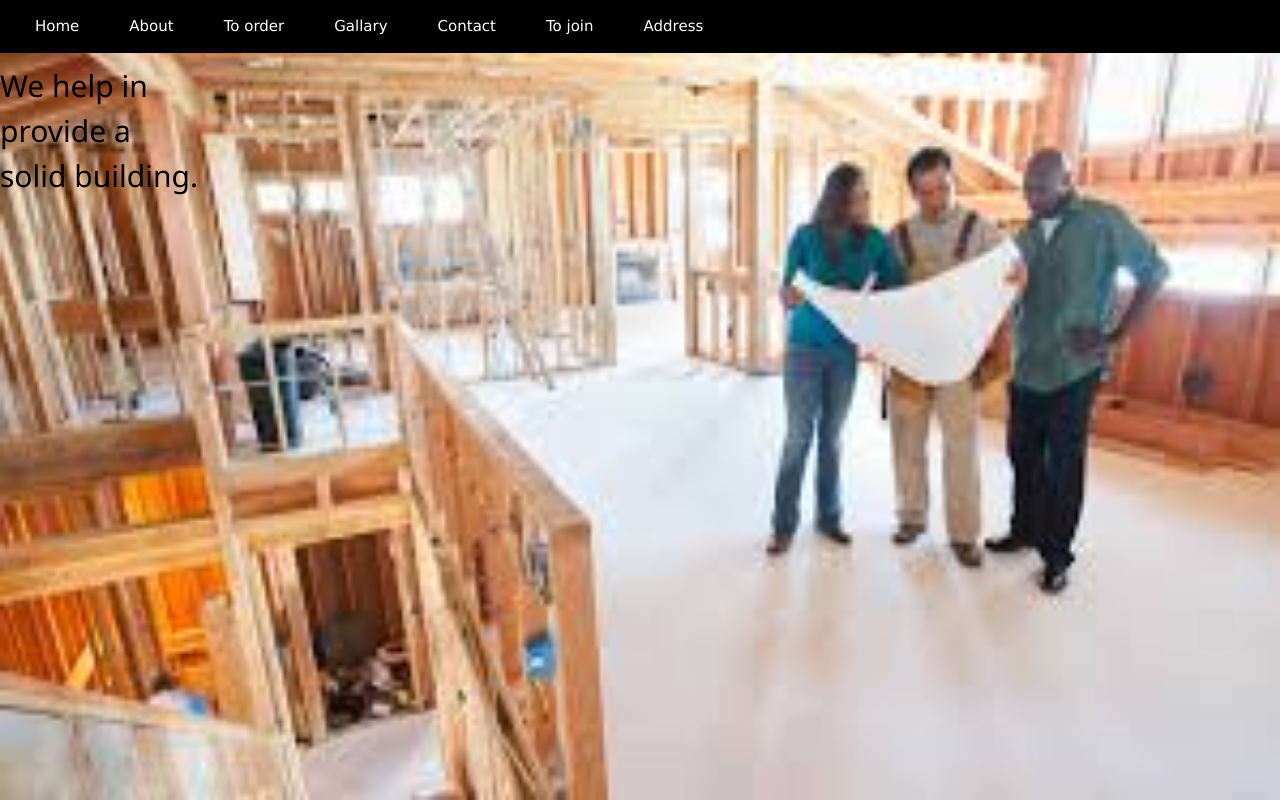
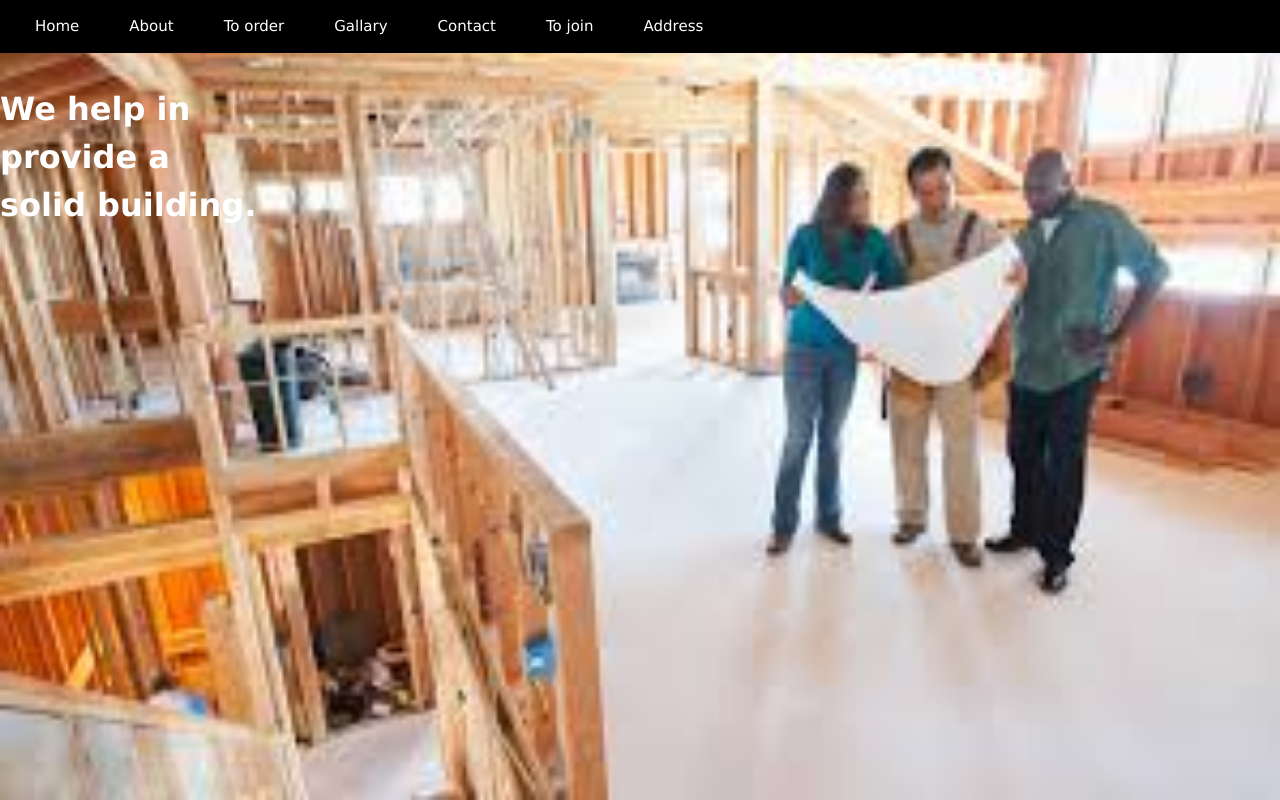
Before and after one commit to ayushop98/builder, a plain HTML site: page index.html in a window 1280 px wide. Drawn offline with Linux system fonts and the light colour scheme.

Commit message:
update index.html

```diff
--- a/index.html
+++ b/index.html
@@ -6,6 +6,10 @@
       background-repeat: no-repeat;
       background-size: 100% 100%;
       background-attachment: fixed;
+    }
+    p{
+     font-size: 32px;
+     color:white;
     }
   </style>
 <body>
@@ -20,8 +24,8 @@
       <li><a href="add.html">Address</a></li>
     </ul>
   </nav>
-  <main>
-    <h2>We help in<br> provide a <br>solid building.</h2>
+  <main><b>
+    <p>We help in<br> provide a <br>solid building.</b></p>
   </main>
 </body>
 </html>
```
